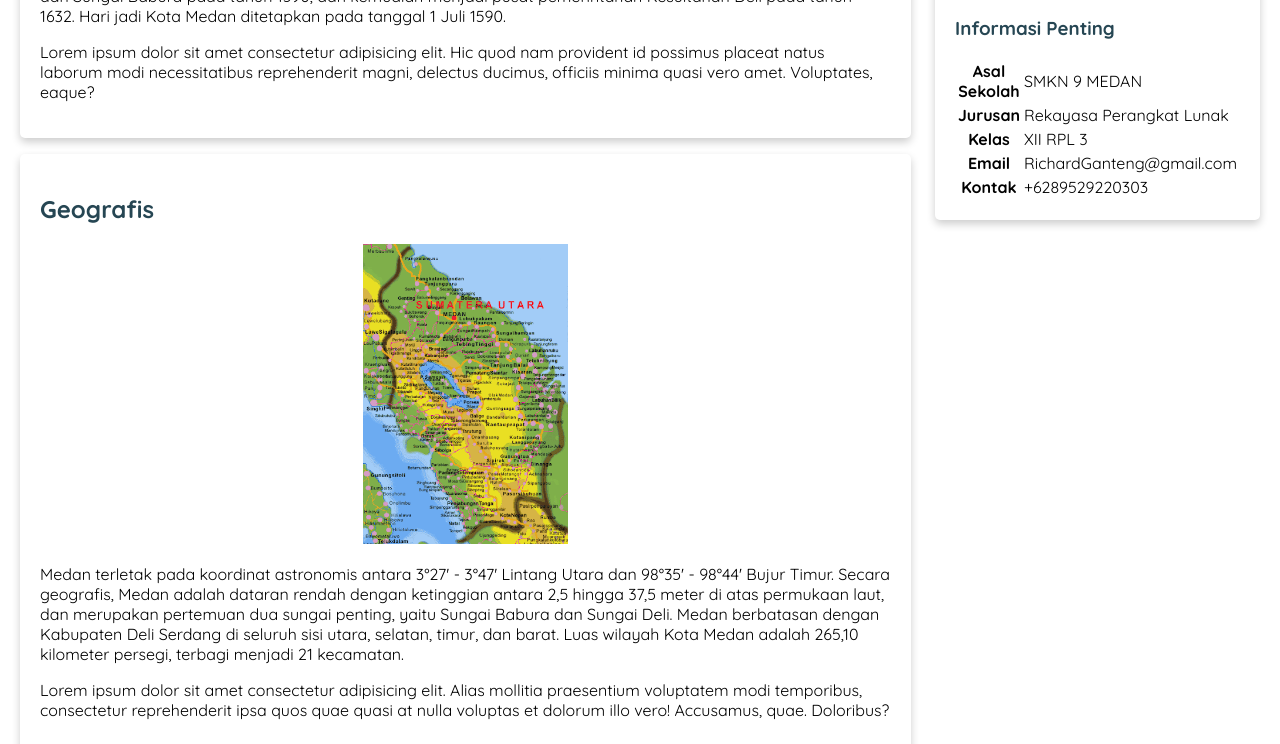
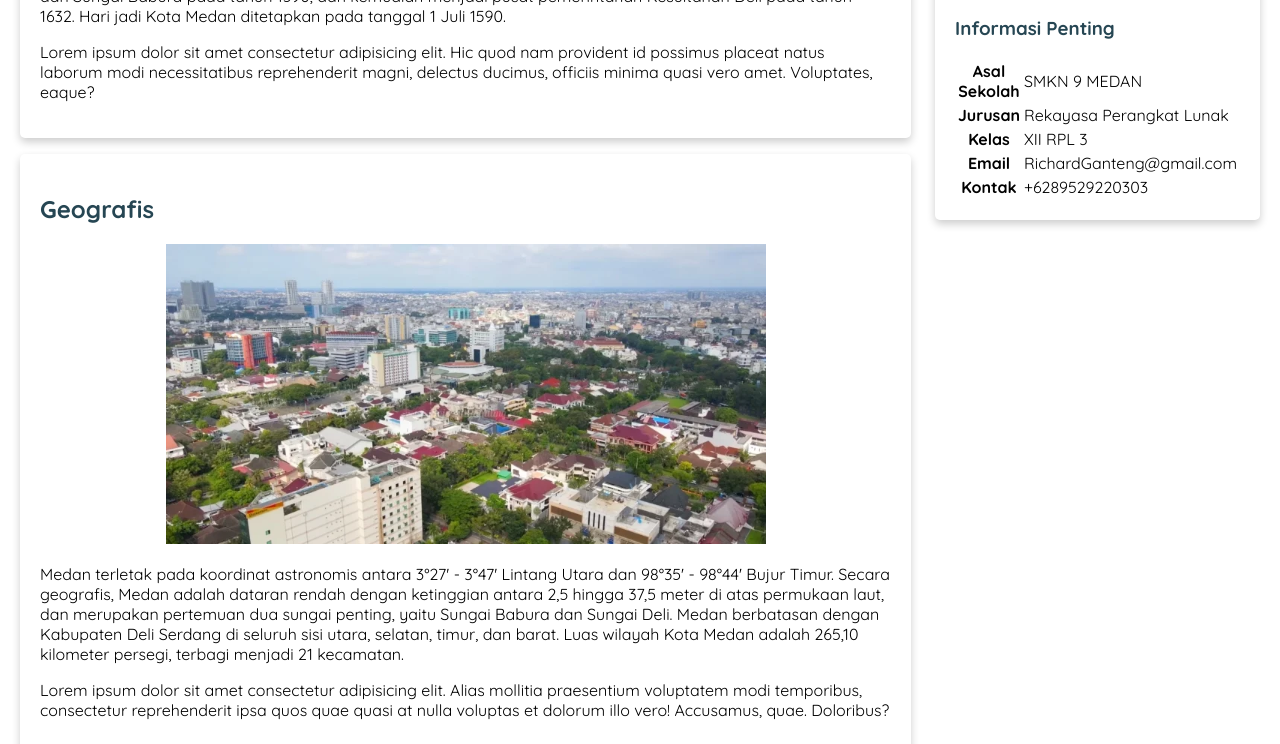
Before and after one commit to RichardSDev1/WebDasar, a plain HTML site: page index.html in a window 1280 px wide. Shown: the part 652-1396 px from the top of the page. Drawn offline with Linux system fonts and the light colour scheme.

Commit message:
Update index.html

```diff
--- a/index.html
+++ b/index.html
@@ -34,7 +34,7 @@
 
         <article id="geografis" class="card">
             <h2 >Geografis</h2>
-            <img src="geo.jpg" class="featured-image" alt="">
+            <img src="geog.jpg" class="featured-image" alt="">
             <p>Medan terletak pada koordinat astronomis antara 3°27' - 3°47' Lintang Utara dan 98°35' - 98°44' Bujur Timur. Secara geografis, Medan adalah dataran rendah dengan ketinggian antara 2,5 hingga 37,5 meter di atas permukaan laut, dan merupakan pertemuan dua sungai penting, yaitu Sungai Babura dan Sungai Deli. Medan berbatasan dengan Kabupaten Deli Serdang di seluruh sisi utara, selatan, timur, dan barat. Luas wilayah Kota Medan adalah 265,10 kilometer persegi, terbagi menjadi 21 kecamatan. </p>
             <p>Lorem ipsum dolor sit amet consectetur adipisicing elit. Alias mollitia praesentium voluptatem modi temporibus, consectetur reprehenderit ipsa quos quae quasi at nulla voluptas et dolorum illo vero! Accusamus, quae. Doloribus?</p>
         </article>
```
